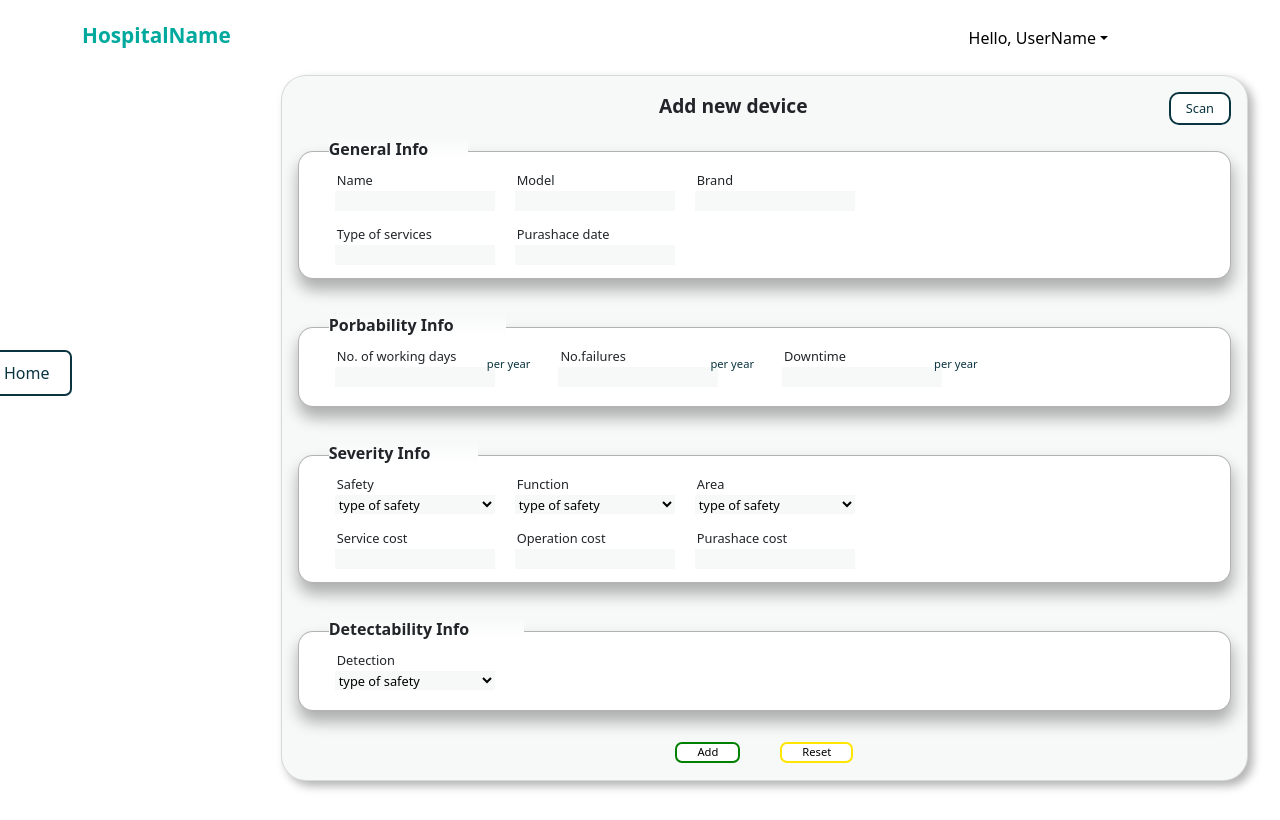
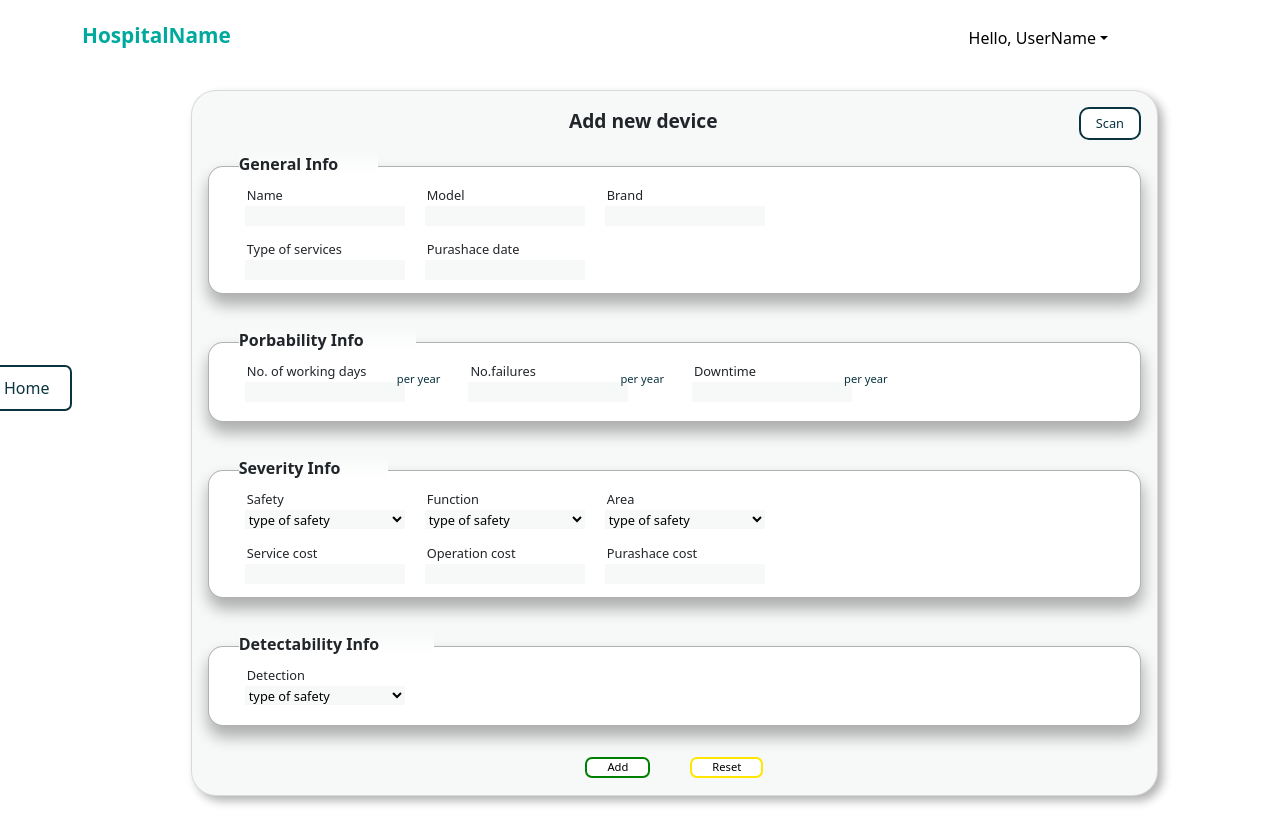
Before and after one commit to BadMemory00/CriticalConditionFrontend, a Vue app: page /#/adddevice in a window 1280 px wide. Built offline with nearby package versions, Linux system fonts and the light colour scheme.

Commit message:
new changes

```diff
--- a/src/components/AddNewDeviceCard.vue
+++ b/src/components/AddNewDeviceCard.vue
@@ -43,6 +43,9 @@ export default {
 </script>
 
 <style>
+.content{
+
+}
 .card-shadow {
   background-color: #f7f9f8;
   border-radius: 25px;
@@ -198,7 +201,7 @@ font-weight: 600;
 .HomeButton{
   position: relative;
   top: -420px;
-  left: -150px;
+  left: -60px;
 
 }
 .HomeButton-btn{
--- a/src/components/SubUserContent.vue
+++ b/src/components/SubUserContent.vue
@@ -336,7 +336,7 @@ export default {
 }
 .Device-info{
   position: relative;
-  left: 270px;
+  left: 190px;
   visibility: hidden;
 
 }
--- a/src/views/AddNewDevice.vue
+++ b/src/views/AddNewDevice.vue
@@ -23,7 +23,7 @@ export default {
 }
 .pos-3{
   position: relative;
-  top: 55px;
-  left: 50px;
+  top: 70px;
+  left: -40px;
 }
 </style>
```
